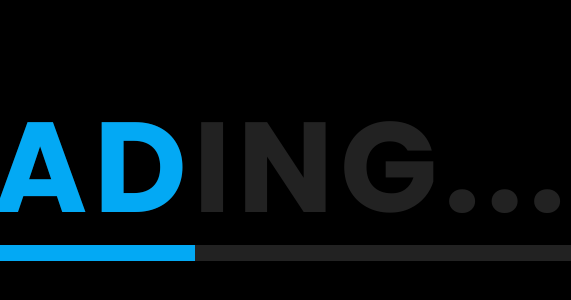
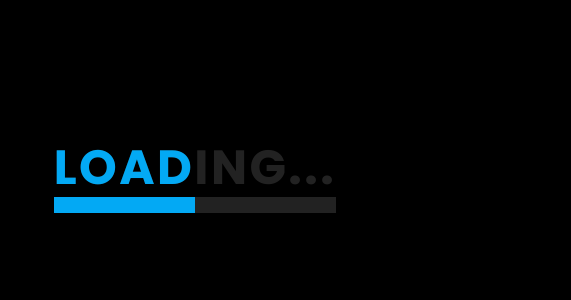
Before and after one commit to BHOLU-SINGH/Text_Loading_Animation, a plain HTML site: page index.html in a window 390 px wide. Shown: the part 246-546 px from the top of the page, 571 px wide, since content can reach past the window. Drawn offline with Linux system fonts and the light colour scheme.

Commit message:
Update style.css

```diff
--- a/style.css
+++ b/style.css
@@ -36,3 +36,18 @@ h1:before{
 	0%{ width: 0; }
 	100%{ width: 100%; }
 }
+@media (max-width: 790px) {
+	h1{
+		font-size: 6em;
+	}
+}
+@media (max-width: 590px) {
+	h1{
+		font-size: 4em;
+	}
+}
+@media (max-width: 580px) {
+	h1{
+		font-size: 3em;
+	}
+}
```
